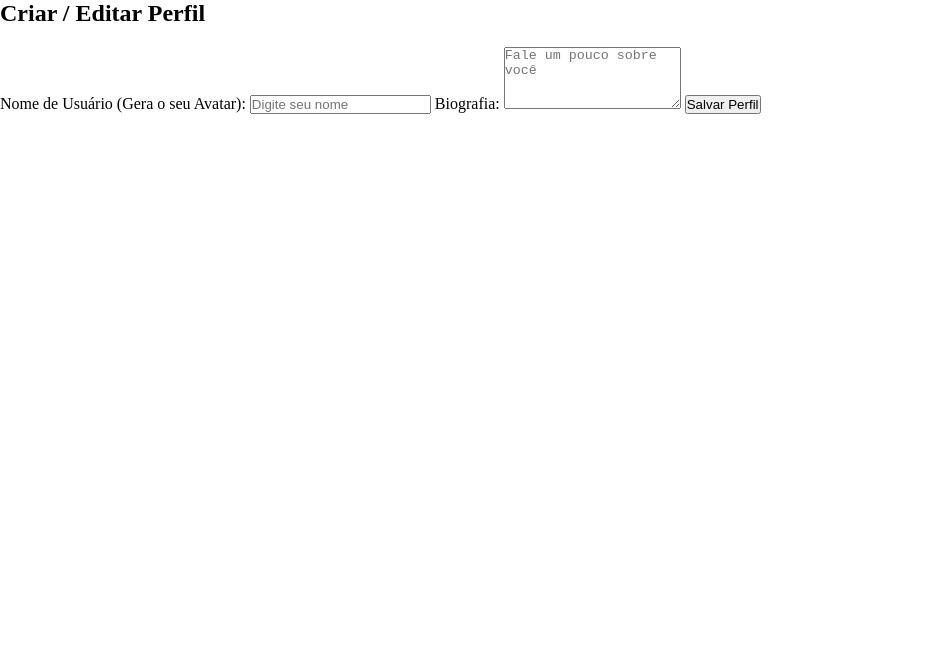
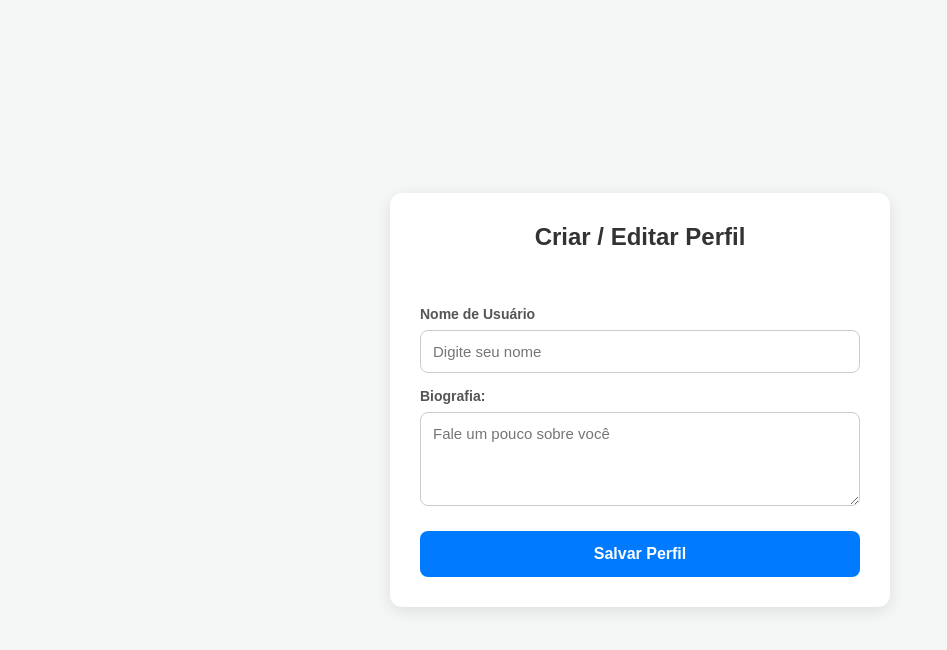
Before and after one commit to mariana2812/Front-JsonServer, a plain HTML site: page perfil/index.html in a window 1280 px wide. Shown: the whole page, without its empty margins (0-947 px from the left). Drawn offline with Linux system fonts and the light colour scheme; no server answers.

Commit message:
estilizacao

```diff
--- a/perfil/index.html
+++ b/perfil/index.html
@@ -20,7 +20,7 @@
     </div>
 
     <form id="form-perfil">
-        <label for="nome">Nome de Usuário (Gera o seu Avatar):</label>
+        <label for="nome">Nome de Usuário</label>
         <input type="text" id="nome" required placeholder="Digite seu nome">
 
         <label for="biografia">Biografia:</label>
--- a/perfil/perfil.css
+++ b/perfil/perfil.css
@@ -1,16 +1,51 @@
+/* =========================================
+   ESTRUTURA GERAL (CARD DO PERFIL)
+========================================= */
+body {
+    background-color: #f4f7f6; /* Fundo cinza bem claro para destacar o card */
+    display: flex;
+    justify-content: center;
+    align-items: center;
+    min-height: 100vh;
+    margin: 0;
+    font-family: Arial, sans-serif;
+}
+
+.perfil-container {
+    background-color: #ffffff;
+    width: 100%;
+    max-width: 500px;
+    padding: 30px;
+    border-radius: 12px;
+    box-shadow: 0 4px 15px rgba(0, 0, 0, 0.1);
+    margin: 20px;
+    box-sizing: border-box;
+}
+
+.perfil-container h2 {
+    text-align: center;
+    color: #333;
+    margin-top: 0;
+    margin-bottom: 25px;
+}
+
+/* =========================================
+   GALERIA DE AVATARES
+========================================= */
 .avatar-wrapper {
     display: flex;
     flex-wrap: wrap;
-    gap: 10px;
+    gap: 12px;
     justify-content: center;
-    margin-bottom: 20px;
+    margin-bottom: 30px;
 }
 
 .avatar-option {
     cursor: pointer;
     border: 3px solid transparent; /* Borda invisível por padrão */
     border-radius: 10px; /* Borda arredondada */
-    transition: 0.2s ease-in-out;
+    background-color: #f9f9f9; /* Fundo para avatares com transparência */
+    transition: transform 0.2s ease-in-out, border-color 0.2s ease;
 }
 
 /* Efeito ao passar o mouse */
@@ -23,3 +58,73 @@
     border-color: #007BFF; /* Cor da borda selecionada (Azul) */
     background-color: #e6f2ff;
 }
+
+/* =========================================
+   FORMULÁRIO
+========================================= */
+#form-perfil {
+    display: flex;
+    flex-direction: column;
+}
+
+#form-perfil label {
+    font-weight: bold;
+    color: #555;
+    font-size: 14px;
+    margin-bottom: 8px;
+    margin-top: 15px;
+}
+
+/* O primeiro label não precisa de margem no topo */
+#form-perfil label:first-of-type {
+    margin-top: 0;
+}
+
+#form-perfil input[type="text"],
+#form-perfil textarea {
+    width: 100%;
+    padding: 12px;
+    border: 1px solid #ccc;
+    border-radius: 8px;
+    font-size: 15px;
+    box-sizing: border-box; /* Garante que o padding não quebre o layout */
+    font-family: inherit;
+    transition: border-color 0.3s, box-shadow 0.3s;
+}
+
+/* Permitir redimensionar a textarea apenas para baixo */
+#form-perfil textarea {
+    resize: vertical;
+}
+
+/* Efeito ao focar (clicar) no campo */
+#form-perfil input[type="text"]:focus,
+#form-perfil textarea:focus {
+    outline: none;
+    border-color: #007BFF;
+    box-shadow: 0 0 5px rgba(0, 123, 255, 0.3);
+}
+
+/* =========================================
+   BOTÃO DE SALVAR
+========================================= */
+#form-perfil button {
+    margin-top: 25px;
+    background-color: #007BFF;
+    color: #ffffff;
+    border: none;
+    padding: 14px;
+    font-size: 16px;
+    font-weight: bold;
+    border-radius: 8px;
+    cursor: pointer;
+    transition: background-color 0.2s, transform 0.1s;
+}
+
+#form-perfil button:hover {
+    background-color: #0056b3; /* Azul mais escuro no hover */
+}
+
+#form-perfil button:active {
+    transform: scale(0.98); /* Efeito de afundar ao clicar */
+}
```
